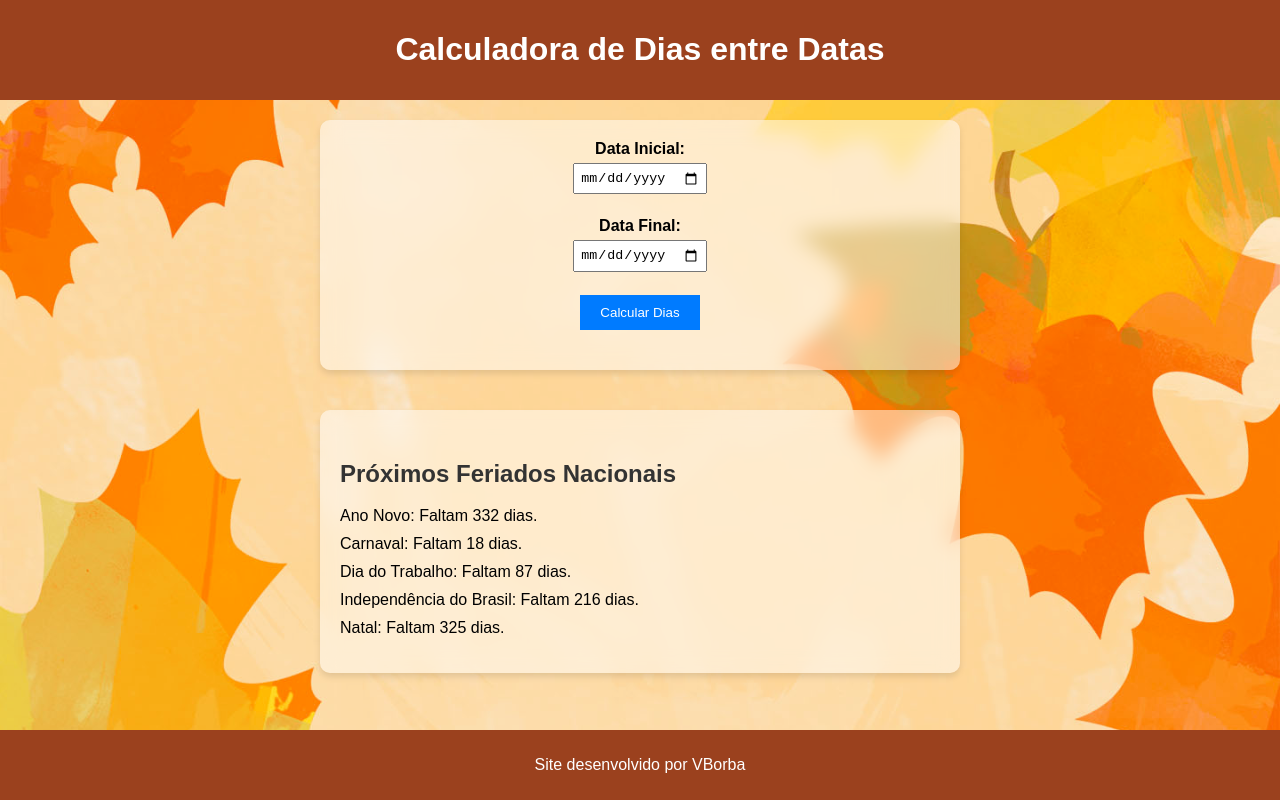
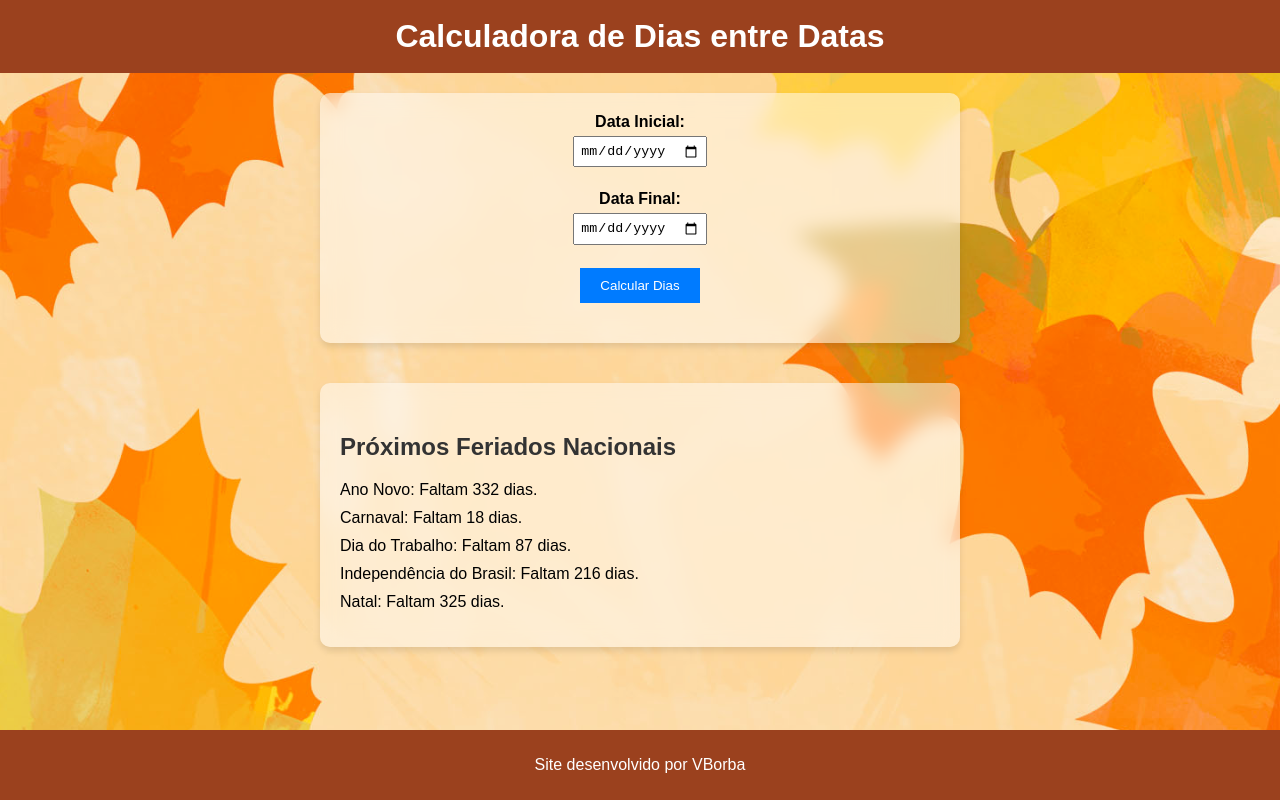
Before and after one commit to vrb2024/calculadata, a plain HTML site: page index.html in a window 1280 px wide. Drawn offline with Linux system fonts and the light colour scheme.

Commit message:
Update index.html

```diff
--- a/index.html
+++ b/index.html
@@ -30,6 +30,9 @@
             padding: 10px 20px;
             width: 100%;
         }
+         header h1 {
+            margin: 8px;
+         }
 
         section {
             margin: 20px;
```
